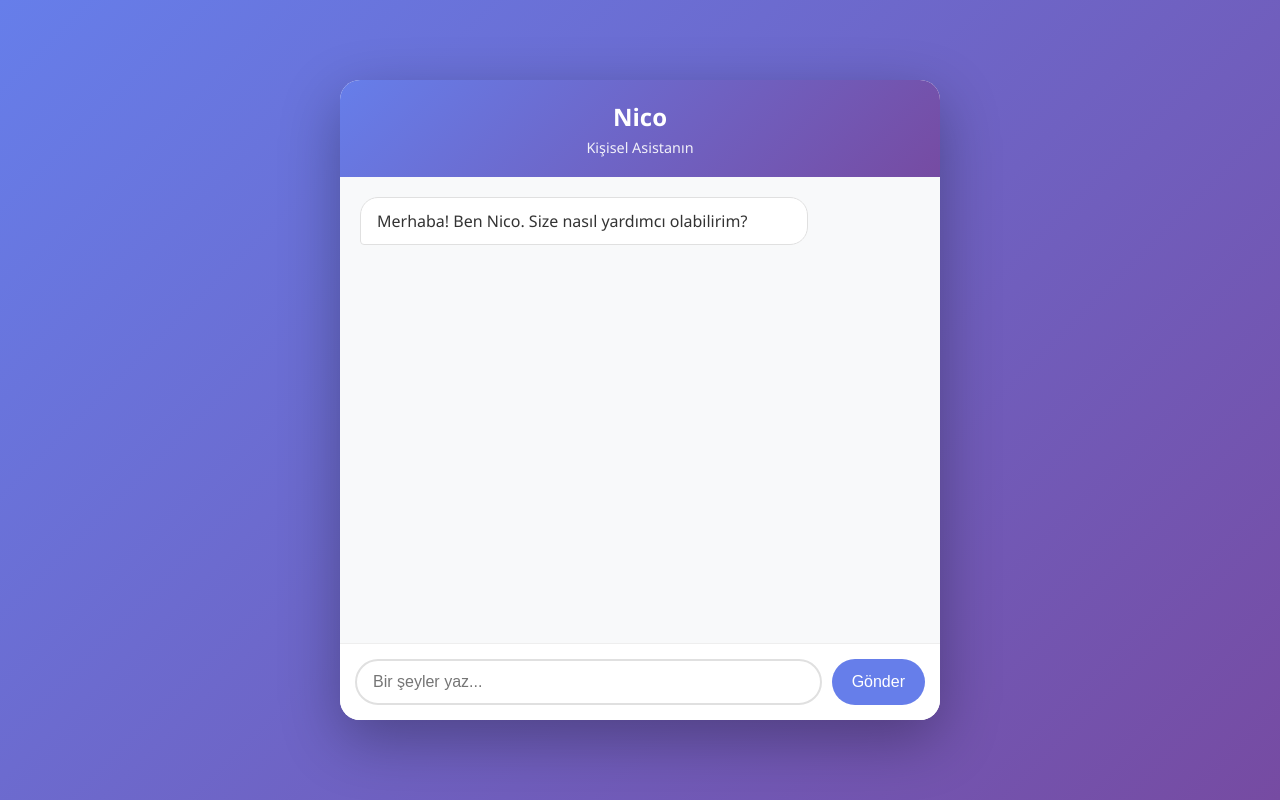
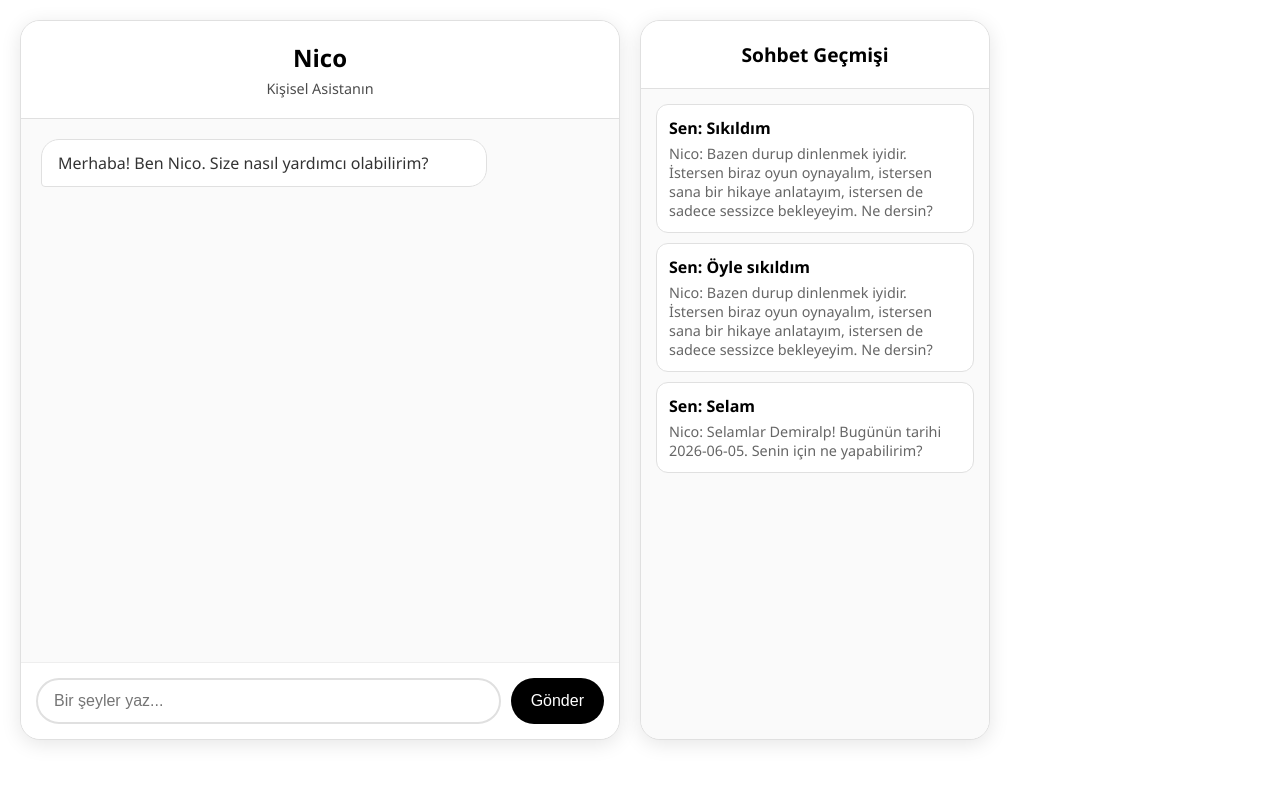
Before and after one commit to demiralponal83-arch/Neo, a Flask app: page / in a window 1280 px wide. Run offline with Flask 3, Linux system fonts and the light colour scheme; data comes from the database, SQL or seed files in the repository; both versions use the stored data as it was after the commit.

Commit message:
Add chat history and memory features, updating the UI for a better user experience
Introduce a chat history sidebar, implement user name memory using a SQLite database, and update the UI with a white background and black buttons.

Replit-Commit-Author: Agent
Replit-Commit-Session-Id: 452f9494-55d7-47c5-9aa0-773d53542441
Replit-Commit-Checkpoint-Type: full_checkpoint
Replit-Commit-Event-Id: d901a100-7cfa-4b31-90fa-c5921d19d318
Replit-Commit-Screenshot-Url: https://storage.googleapis.com/screenshot-production-us-central1/707d81d4-4046-41bf-8daa-3bb27ea3d5e9/452f9494-55d7-47c5-9aa0-773d53542441/T1ICBOC
Replit-Helium-Checkpoint-Created: true

```diff
--- a/main.py
+++ b/main.py
@@ -17,14 +17,47 @@ def mesaj_kaydet(kullanici_mesaji, nico_cevabi):
 def nico_cevap_ver(mesaj):
     m = mesaj.lower()
 
+    # Hafıza kontrol - geçmiş mesajları al
+    conn = sqlite3.connect('nico_hafiza.db')
+    cursor = conn.cursor()
+    cursor.execute('SELECT kullanici_mesaji, nico_cevabi FROM sohbetler ORDER BY id DESC')
+    gecmis = cursor.fetchall()
+    conn.close()
+
+    # Hafıza: Kullanıcı daha önce adını söylemiş mi?
+    kullanici_adi = None
+    for k_mesaj, n_cevap in gecmis:
+        if "adım" in k_mesaj.lower() and "demiralp" in k_mesaj.lower():
+            kullanici_adi = "Demiralp"
+            break
+
+    # 0. HAFIZA SORULARI
+    if "adım ne" in m or "ben kimim" in m:
+        if kullanici_adi:
+            cevap = f"Sen {kullanici_adi}'sin! Daha önce söylemiştin, hatırlıyorum."
+        else:
+            cevap = "Henüz adını söylemedin, sen kimsin?"
+
+    elif "beni hatırlıyor musun" in m:
+        if kullanici_adi:
+            cevap = f"Tabii! Sen {kullanici_adi}'sin. Hafızamda kayıtlısın."
+        else:
+            cevap = "Henüz kendini tanıtmamıştın. Bana adını söyleyebilirsin!"
+
+    elif "adım" in m and "demiralp" in m:
+        cevap = "Memnun oldum Demiralp, artık ismini not ettim! Bir daha sormana gerek kalmayacak."
+
     # 1. KİŞİLİK VE KİMLİK
-    if any(x in m for x in ["sen kimsin", "kimsin", "adın ne"]):
+    elif any(x in m for x in ["sen kimsin", "kimsin", "adın ne"]):
         cevap = ("Ben Nico! Demiralp'in tasarladığı, dijital dünyada yaşayan bir asistanım. "
                  "Kodlardan oluşuyorum ama fena bir muhabbet arkadaşı değilimdir.")
 
     # 2. SELAMLAMA VE HAL HATIR
     elif any(x in m for x in ["merhaba", "selam", "günaydın", "iyi akşamlar"]):
-        cevap = f"Selamlar Demiralp! Bugünün tarihi {datetime.date.today()}. Senin için ne yapabilirim?"
+        if kullanici_adi:
+            cevap = f"Selamlar {kullanici_adi}! Bugünün tarihi {datetime.date.today()}. Nasıl yardımcı olabilirim?"
+        else:
+            cevap = f"Selamlar! Bugünün tarihi {datetime.date.today()}. Nasıl yardımcı olabilirim?"
 
     elif "nasılsın" in m:
         cevap = ("Sistemlerim mükemmel çalışıyor. Hafızamda tonla bilgi var ve seninle sohbet etmeye hazırım. "
@@ -68,5 +101,14 @@ def api_cevap():
     cevap = nico_cevap_ver(mesaj)
     return jsonify({'cevap': cevap})
 
+@app.route('/api/sohbetler', methods=['GET'])
+def api_sohbetler():
+    conn = sqlite3.connect('nico_hafiza.db')
+    cursor = conn.cursor()
+    cursor.execute('SELECT id, kullanici_mesaji, nico_cevabi FROM sohbetler ORDER BY id DESC')
+    sohbetler = cursor.fetchall()
+    conn.close()
+    return jsonify([{'id': s[0], 'kullanici_mesaji': s[1], 'nico_cevabi': s[2]} for s in sohbetler])
+
 if __name__ == '__main__':
     app.run(host='0.0.0.0', port=8080)
--- a/templates/index.html
+++ b/templates/index.html
@@ -8,37 +8,39 @@
         * { box-sizing: border-box; margin: 0; padding: 0; }
         body {
             font-family: 'Segoe UI', Tahoma, Geneva, Verdana, sans-serif;
-            background: linear-gradient(135deg, #667eea 0%, #764ba2 100%);
+            background: white;
             min-height: 100vh;
             display: flex;
-            justify-content: center;
-            align-items: center;
             padding: 20px;
+            gap: 20px;
         }
+        /* Sol taraf - Sohbet */
         .chat-container {
-            width: 100%;
+            flex: 1;
             max-width: 600px;
             background: white;
+            border: 1px solid #e0e0e0;
             border-radius: 20px;
-            box-shadow: 0 20px 60px rgba(0,0,0,0.3);
+            box-shadow: 0 4px 20px rgba(0,0,0,0.1);
             overflow: hidden;
             display: flex;
             flex-direction: column;
-            height: 80vh;
+            height: 90vh;
         }
         .chat-header {
-            background: linear-gradient(135deg, #667eea 0%, #764ba2 100%);
-            color: white;
+            background: white;
+            color: black;
             padding: 20px;
             text-align: center;
+            border-bottom: 1px solid #e0e0e0;
         }
         .chat-header h1 { font-size: 1.5em; margin-bottom: 5px; }
-        .chat-header p { font-size: 0.9em; opacity: 0.9; }
+        .chat-header p { font-size: 0.9em; opacity: 0.7; }
         .chat-messages {
             flex: 1;
             overflow-y: auto;
             padding: 20px;
-            background: #f8f9fa;
+            background: #fafafa;
         }
         .message {
             margin-bottom: 15px;
@@ -48,7 +50,7 @@
             line-height: 1.4;
         }
         .message.user {
-            background: #667eea;
+            background: black;
             color: white;
             margin-left: auto;
             border-bottom-right-radius: 4px;
@@ -73,18 +75,74 @@
             font-size: 1em;
             outline: none;
         }
-        .chat-input input:focus { border-color: #667eea; }
+        .chat-input input:focus { border-color: black; }
         .chat-input button {
             margin-left: 10px;
             padding: 12px 20px;
-            background: #667eea;
+            background: black;
             color: white;
             border: none;
             border-radius: 25px;
             cursor: pointer;
             font-size: 1em;
         }
-        .chat-input button:hover { background: #5a6fd6; }
+        .chat-input button:hover { background: #333; }
+        /* Sağ taraf - Sohbet geçmişi */
+        .history-container {
+            width: 350px;
+            background: white;
+            border: 1px solid #e0e0e0;
+            border-radius: 20px;
+            box-shadow: 0 4px 20px rgba(0,0,0,0.1);
+            overflow: hidden;
+            display: flex;
+            flex-direction: column;
+            height: 90vh;
+        }
+        .history-header {
+            background: white;
+            color: black;
+            padding: 20px;
+            text-align: center;
+            border-bottom: 1px solid #e0e0e0;
+        }
+        .history-header h2 { font-size: 1.2em; }
+        .history-list {
+            flex: 1;
+            overflow-y: auto;
+            padding: 15px;
+            background: #fafafa;
+        }
+        .history-item {
+            background: white;
+            border: 1px solid #e0e0e0;
+            border-radius: 12px;
+            padding: 12px;
+            margin-bottom: 10px;
+            cursor: pointer;
+        }
+        .history-item:hover {
+            border-color: black;
+        }
+        .history-item .user-msg {
+            font-weight: bold;
+            margin-bottom: 5px;
+            color: black;
+        }
+        .history-item .nico-msg {
+            color: #666;
+            font-size: 0.9em;
+        }
+        .history-empty {
+            text-align: center;
+            color: #999;
+            padding: 40px 20px;
+        }
+        @media (max-width: 900px) {
+            body { flex-direction: column; }
+            .history-container { width: 100%; height: 40vh; }
+            .chat-container { max-width: 100%; height: 50vh; }
+        }
     </style>
 </head>
 <body>
@@ -104,9 +162,21 @@
         </div>
     </div>
 
+    <div class="history-container">
+        <div class="history-header">
+            <h2>Sohbet Geçmişi</h2>
+        </div>
+        <div class="history-list" id="historyList">
+            <div class="history-empty">
+                Henüz sohbet geçmişi yok.
+            </div>
+        </div>
+    </div>
+
     <script>
         const messagesDiv = document.getElementById('messages');
         const userInput = document.getElementById('userInput');
+        const historyList = document.getElementById('historyList');
 
         function addMessage(text, role) {
             const div = document.createElement('div');
@@ -114,6 +184,31 @@
             div.textContent = text;
             messagesDiv.appendChild(div);
             messagesDiv.scrollTop = messagesDiv.scrollHeight;
+        }
+
+        async function loadHistory() {
+            try {
+                const response = await fetch('/api/sohbetler');
+                const sohbetler = await response.json();
+
+                if (sohbetler.length === 0) {
+                    historyList.innerHTML = '<div class="history-empty">Henüz sohbet geçmişi yok.</div>';
+                    return;
+                }
+
+                historyList.innerHTML = '';
+                sohbetler.forEach(s => {
+                    const item = document.createElement('div');
+                    item.className = 'history-item';
+                    item.innerHTML = `
+                        <div class="user-msg">Sen: ${s.kullanici_mesaji}</div>
+                        <div class="nico-msg">Nico: ${s.nico_cevabi}</div>
+                    `;
+                    historyList.appendChild(item);
+                });
+            } catch (error) {
+                console.error('Geçmiş yüklenirken hata:', error);
+            }
         }
 
         async function sendMessage() {
@@ -131,6 +226,8 @@
                 });
                 const data = await response.json();
                 addMessage(data.cevap, 'assistant');
+                // Geçmişi yenile
+                loadHistory();
             } catch (error) {
                 addMessage('Bir hata oluştu, tekrar dene.', 'assistant');
             }
@@ -139,6 +236,9 @@
         userInput.addEventListener('keypress', (e) => {
             if (e.key === 'Enter') sendMessage();
         });
+
+        // Sayfa yüklenince geçmişi yükle
+        loadHistory();
     </script>
 </body>
 </html>
```
Also changed, not shown: nico_hafiza.db.
